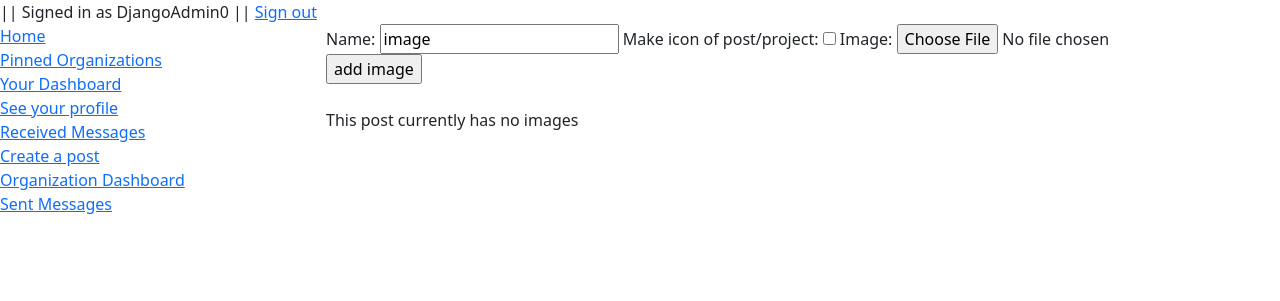
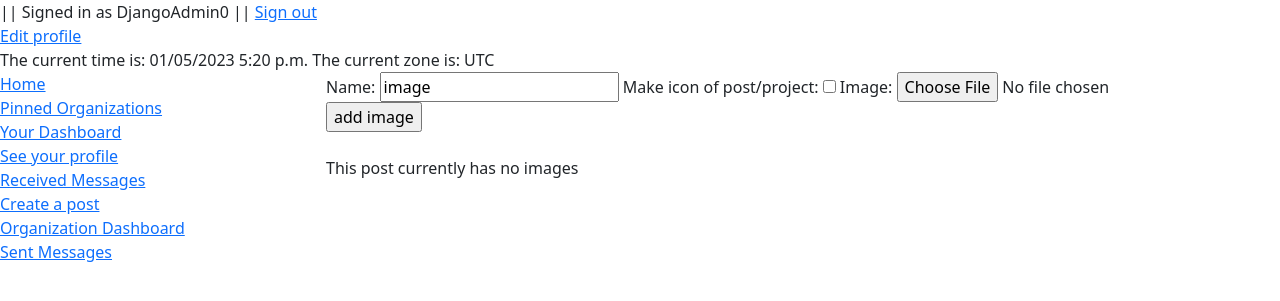
Before and after one commit to TheLostHermit/MIM3, a Django app: page /Forum/manage_imgs/1 in a window 1280 px wide. Shown: the top 301 px of the page. Run offline with Django 4.2, Linux system fonts and the light colour scheme; a user stored in the database is signed in; data comes from the database, SQL or seed files in the repository.

Commit message:
merged everything except pycache from timezone

```diff
--- a/MIM3/Forum/forms.py
+++ b/MIM3/Forum/forms.py
@@ -1,6 +1,6 @@
 from django import forms
 from django.forms import ModelForm, modelformset_factory
-from django.contrib.auth.forms import UserCreationForm
+from django.contrib.auth.forms import UserCreationForm, UserChangeForm
 from .models import *
 
 # form used to create a new profile
@@ -43,17 +43,15 @@ ImageFormset = modelformset_factory(
 # form to add a variable number of events to a project
 class EventForm(ModelForm):
 
+    date= forms.DateField(localize=True, initial=timezone.now(), widget=forms.SelectDateWidget(years=range(timezone.now().year, timezone.now().year + 10)),)
+    time= forms.TimeField(localize=True, initial=timezone.now(),widget=forms.TimeInput(format='%H:%M'))
+
     class Meta:
 
         model = Event
         fields = ['date', 'time']
+        error_messages = {"min_value" : "This date must not be in the past"}
 
-        widgets = {
-        "date" : forms.SelectDateWidget(years=range(timezone.now().year, timezone.now().year + 10)),
-        "time" : forms.TimeInput(format='%H:%M'),
-        }
-
-        error_messages = {"min_value" : "This date must not be in the past"}
 EventFormset = modelformset_factory(
     Event, EventForm
 )
@@ -64,3 +62,10 @@ class MessageForm(ModelForm):
 
         model = Message
         fields = ['content']
+
+class UpdateProfileForm(ModelForm):
+
+    class Meta:
+
+        model = Profile
+        fields = ['username','first_name', 'last_name', 'birthday', 'email', 'biography',]
--- /dev/null
+++ b/MIM3/Forum/middleware.py
@@ -0,0 +1,21 @@
+# Code from LateefLab and StackOverflow for adding a middleware
+import pytz
+
+from django.utils import timezone
+
+class TimezoneMiddleware:
+    def __init__(self, get_response):
+        self.get_response = get_response
+
+    def __call__(self, request):
+        tzname = request.session.get('django_timezone')
+        if tzname:
+
+            # try to use the user's timezone else default to UTC
+            try:
+                timezone.activate(pytz.timezone(tzname))
+            except:
+                timezone.activate(pytz.timezone('UTC'))
+        else:
+            timezone.deactivate()
+        return self.get_response(request)
--- a/MIM3/Forum/models.py
+++ b/MIM3/Forum/models.py
@@ -1,8 +1,10 @@
 from django.db import models
 from django.contrib.auth.models import User
+import pytz
 from django.utils import timezone
 from django.template.defaultfilters import date as format_date
 from django.template.defaultfilters import time as format_time
+from datetime import datetime
 
 # imports for deleting files from the media folder completely when an object is deleted or changed
 from django.db.models.signals import post_delete
@@ -47,7 +49,7 @@ class Profile(User):
 class Post(models.Model):
     title = models.CharField(max_length=150)
     body = models.TextField(null=False, blank=False)
-    timestamp = models.DateTimeField(default = timezone.now, blank=True, null=True)
+    timestamp = models.DateTimeField(auto_now_add=True, blank=True, null=True)
     is_project = models.BooleanField(default=False, null=False, blank=False, verbose_name="Make this a project")
 
     # organization will be pulled from the author of the post naturally
@@ -103,8 +105,10 @@ class Event(models.Model):
     def datetime(self):
 
         # using Django's built in date formatting tools
-        date_str = format_date(self.date, "j N Y")
-        time_str = format_time(self.time, 'g:i a')
+        this_datetime = datetime.combine(self.date, self.time, timezone.utc)
+        local_time = this_datetime.astimezone(timezone.get_current_timezone())
+        date_str = format_date(local_time.date(), "j N Y")
+        time_str = format_time(local_time.time(), 'g:i a')
 
         return f"{date_str} at {time_str}"
 
@@ -130,7 +134,7 @@ class Message(models.Model):
     event = models.ForeignKey(Event, on_delete=models.CASCADE, null=True, blank=True, related_name="messages")
     sending_org = models.ForeignKey(Organization, on_delete=models.SET_NULL, null=True, related_name="sent_messages")
     recipient = models.ManyToManyField(Profile, related_name='received_messages')
-    timestamp = models.DateTimeField(default=timezone.now, blank=True, null=True)
+    timestamp = models.DateTimeField(auto_now_add=True, blank=True, null=True)
 
     def __str__(self):
         timestring = self.timestamp.strftime("%d/%m/%Y | %H : %M")
--- a/MIM3/Forum/templates/Forum/layouts/sidebar_layout.html
+++ b/MIM3/Forum/templates/Forum/layouts/sidebar_layout.html
@@ -1,11 +1,11 @@
-<!-- loads static files -->
-{% load static %}
-
 <!DOCTYPE html>
 <html lang="en">
 
 
     <head>
+
+        <!-- loads static files -->
+        {% load static %}
 
         <!-- title on tab -->
         <title>
@@ -35,16 +35,27 @@
 
     <body>
 
+        {% load tz %}
+        {% get_current_timezone as TIME_ZONE %}
+
+
         <div id = "topbar">
             ||
             {% if user.is_authenticated %}
                 Signed in as {{ request.user.username }} ||
                 <a href="{% url 'sign_out' %}">Sign out</a> <br>
+                <a href="{% url 'edit_profile' %}">Edit profile</a> <br>
             {% else %}
 
             <a href="{% url 'login' %}">Sign in</a> ||
             <a href="{% url 'sign_up' %}">Sign up</a> ||
             {% endif %}
+
+            The current time is:
+            {% now "SHORT_DATETIME_FORMAT" %}
+            The current zone is:
+            {{ TIME_ZONE }}
+
         </div>
 
         <!-- Using Bootstrap's row and column classes temporarily until styling is done -->
@@ -77,8 +88,11 @@
             </div>
 
             <div id = "body" class = "col">
+
+                {% localtime on %}
                 {% block body %}
                 {% endblock %}
+                {% endlocaltime %}
 
                 <!-- Pagination code from django documentation -->
                 <div class="pagination">
@@ -102,5 +116,6 @@
                 </div>
             </div>
         </div>
+
     </body>
 </html>
--- a/MIM3/Forum/templates/Forum/main_pages/index.html
+++ b/MIM3/Forum/templates/Forum/main_pages/index.html
@@ -1,4 +1,5 @@
 {% extends "Forum/layouts/sidebar_layout.html" %}
+{% load tz %}
 
 {% block title %}
 Home
--- a/MIM3/Forum/urls.py
+++ b/MIM3/Forum/urls.py
@@ -13,10 +13,11 @@ urlpatterns = [
     path("error", views.ErrorView, name="error_view"),
     path("permission_denied", views.PermissionDeniedView, name="permission_denied"),
 
-    # paths dealing with user authentication
+    # paths dealing with user authentication and editing
     path("signup", views.signup, name="sign_up"),
     path("signout", views.signout, name="sign_out"),
     path("login", views.signin, name="login"),
+    path("edit_profile", views.ChangeProfileView, name="edit_profile"),
 
     # paths for dealing with creating/viewing posts
     path("newpost", views.newPost, name="create_post"),
--- a/MIM3/Forum/views.py
+++ b/MIM3/Forum/views.py
@@ -17,12 +17,11 @@ from django.http.response import JsonResponse
 import json
 
 # utility imports
-from datetime import date, time
-import re
+import re, pytz
 
 # importing models and forms from other files in this folder
 from .forms import * # models and property forms are imported through this as well
-
+from .utils import apply_tz_offset
 # the number of list items to display before pagination is controlled by this global variable
 PAGINATE_NO = 5
 
@@ -177,7 +176,7 @@ class DeletePostView(DeleteView):
     model = Post
 
     # overriding the default template path
-    template_name = "Forum/util_pages/delete_post.html"
+    template_name = "Forum/util_pages/delete_page.html"
 
     def get_success_url(self):
         return reverse('manage_posts_view')
@@ -244,7 +243,7 @@ class ManageEventsView(ListView):
         # lists all the events of the post in question
         queryset = super(ManageEventsView, self).get_queryset(*args, **kwargs)
         current_post = Post.objects.get(pk=self.kwargs['post_pk'])
-        return queryset.filter(post=current_post)
+        return queryset.filter(post=current_post).order_by('date')
 
     # uses the event form for all instances where the event is created or changed
     def get_context_data(self, **kwargs):
@@ -496,12 +495,13 @@ def newPost(request):
 
                     for form in event_form:
 
-                        event = form.save(commit=False)
-                        event.post = new_post
+                        # implementing timezone offsets
+                        std_datetime = apply_tz_offset(form.cleaned_data['date'], form.cleaned_data['time'])
+                        new_event = Event.objects.create(date=std_datetime.date(), time=std_datetime.time(), post=new_post)
 
-                        if event.date < timezone.now().date():event.open = False
+                        if new_event.date < timezone.now().date():new_event.open = False
 
-                        event.save()
+                        new_event.save()
 
             return (HttpResponseRedirect(reverse('index')))
 
@@ -709,8 +709,10 @@ def ChangeEventView(request):
                     # if the input to the form is valid save the changes to the event and reload the page
                     if event_form.is_valid():
 
-                        target_event.date = event_form.cleaned_data['date']
-                        target_event.time = event_form.cleaned_data['time']
+                        std_datetime = apply_tz_offset(event_form.cleaned_data['date'], event_form.cleaned_data['time'])
+
+                        target_event.date = std_datetime.date()
+                        target_event.time = std_datetime.time()
                         target_event.save()
 
             # if the event is being created there will be no ID for the event
@@ -718,8 +720,8 @@ def ChangeEventView(request):
 
                 if event_form.is_valid():
 
-                    new_event = event_form.save(commit=False)
-                    new_event.post = target_post
+                    std_datetime = apply_tz_offset(event_form.cleaned_data['date'], event_form.cleaned_data['time'])
+                    new_event = Event.objects.create(date=std_datetime.date(), time=std_datetime.time(), post=target_post)
                     new_event.save()
 
                     # if this post is not yet a project then make it so
@@ -864,6 +866,31 @@ def ChangeVolunteerView(request):
     # this should eventually become an error page
     return HttpResponseRedirect(reverse('index'))
 
+@login_required
+def ChangeProfileView(request):
+
+    current_profile = Profile.objects.get(pk=request.user.pk)
+    HTML_PAGE = "Forum/mngmt_pages/edit_profile_page.html"
+
+    if request.method == "POST":
+
+        request.session['django_timezone'] = request.POST['timezone']
+        profile_form = UpdateProfileForm(request.POST, instance=current_profile)
+
+        if profile_form.is_valid() and (len(profile_form.changed_data) != 0):
+
+            profile_form.save()
+        return HttpResponseRedirect(reverse('index'))
+
+
+    elif request.method == "GET":
+        profile_form = UpdateProfileForm(instance=current_profile)
+
+    return render(request, HTML_PAGE, {
+        "form": UpdateProfileForm(instance=current_profile),
+        "timezones": pytz.common_timezones
+    })
+
 # sign up, sign in and sign out functions
 def signup(request):
 
--- a/MIM3/MIM3/settings.py
+++ b/MIM3/MIM3/settings.py
@@ -48,6 +48,9 @@ MIDDLEWARE = [
     'django.contrib.auth.middleware.AuthenticationMiddleware',
     'django.contrib.messages.middleware.MessageMiddleware',
     'django.middleware.clickjacking.XFrameOptionsMiddleware',
+
+    # middleware for time zone setting
+    'Forum.middleware.TimezoneMiddleware',
 ]
 
 ROOT_URLCONF = 'MIM3.urls'
@@ -106,7 +109,7 @@ AUTH_PASSWORD_VALIDATORS = [
 
 LANGUAGE_CODE = 'en-us'
 
-TIME_ZONE = 'America/Port_of_Spain'
+TIME_ZONE = 'UTC'
 
 USE_I18N = True
 
```
Also changed, not shown: MIM3/Forum/templates/Forum/mngmt_pages/edit_profile_page.html (added, +31 -0 lines), MIM3/Forum/utils.py (+16 -3 lines), MIM3/Forum/migrations/0018_alter_event_date_alter_message_timestamp_and_more.py (added).
